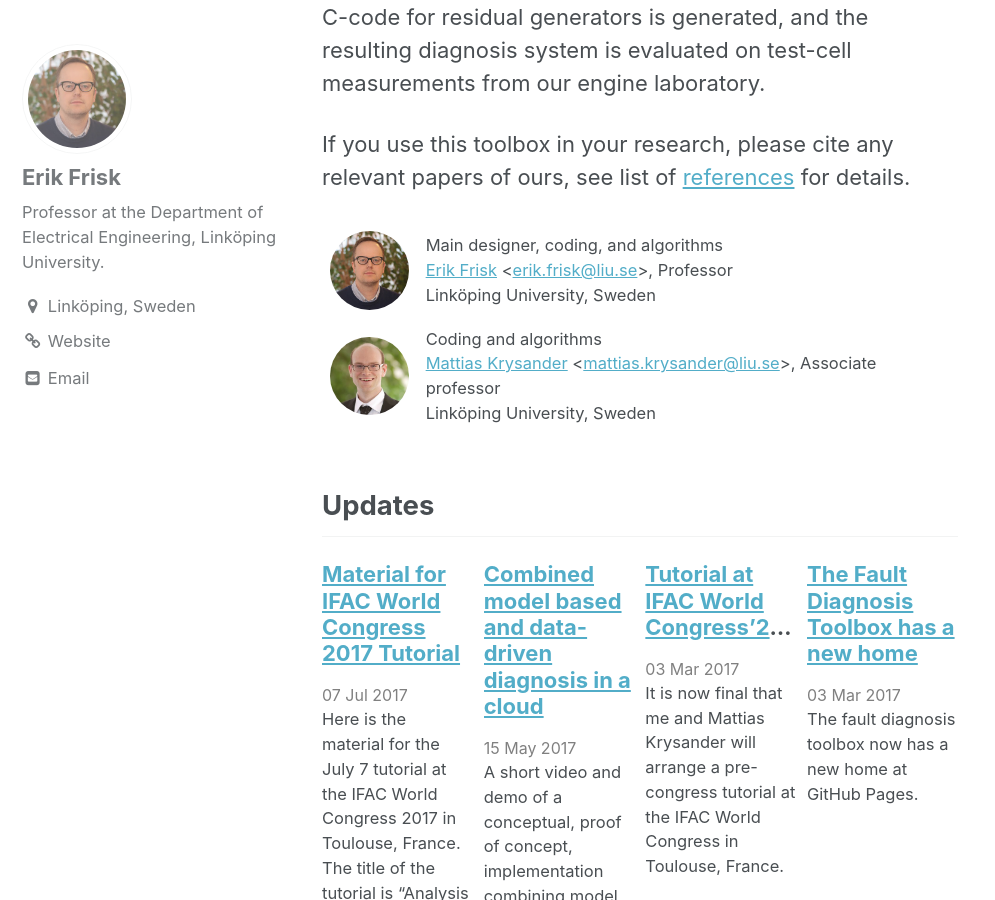
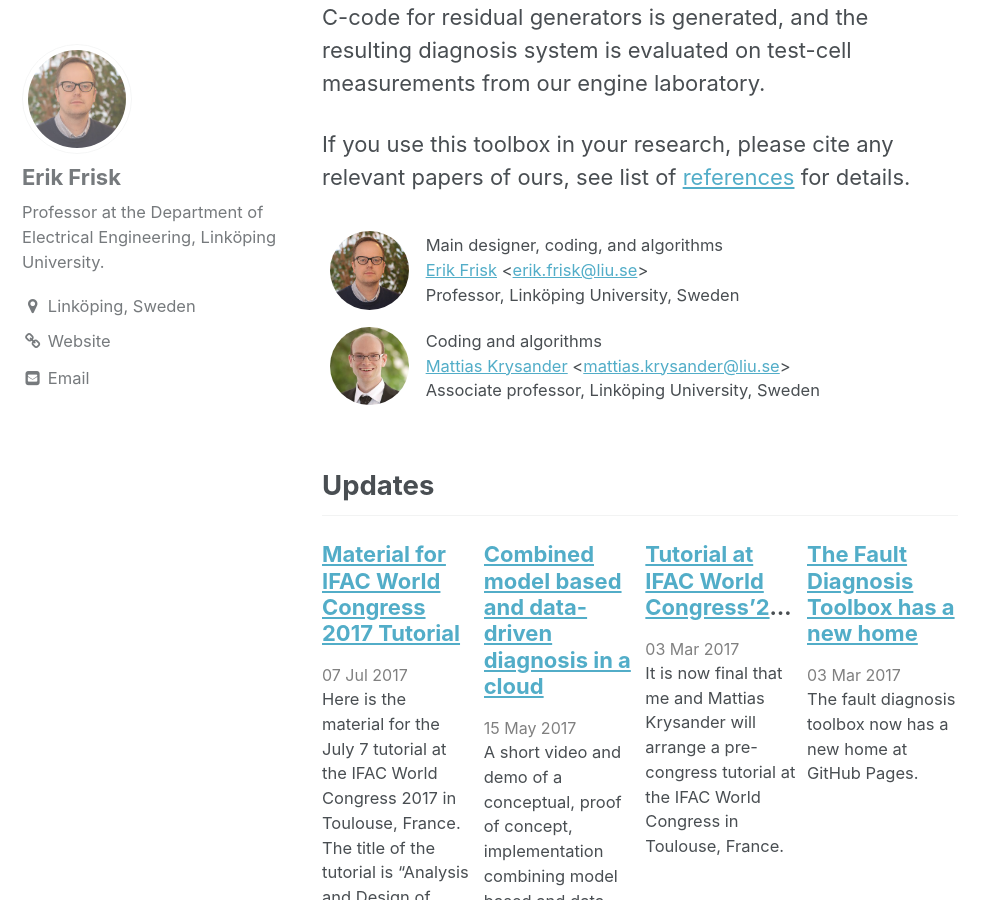
Before and after one commit to faultdiagnosistoolbox/faultdiagnosistoolbox.github.io, a Jekyll site: the page built from index.html, in a window 1280 px wide and 900 px high, scrolled down 897 px. Shown: the whole window, without its empty margins (0-995 px from the left). Built offline with Jekyll 4.4.1, drawn with Linux system fonts in a browser that asks for light colours; the list of posts is cut into pages by our own code.

Commit message:
Uppdaterade förstasidan

```diff
--- a/index.html
+++ b/index.html
@@ -38,17 +38,15 @@ header:
     <tr>
       <td width="15%"><img style="border-radius: 50%;" alt="Erik Frisk" src="/assets/images/erik_frisk.jpg" width="100%" height="100%"/></td>
       <td> Main designer, coding, and algorithms<br>
-        <a href="http://users.isy.liu.se/fs/frisk/">Erik Frisk</a> <<a href="mailto:erik.frisk@liu.se">erik.frisk@liu.se</a>>,
-        Professor<br>
-        Linköping University, Sweden
+        <a href="http://users.isy.liu.se/fs/frisk/">Erik Frisk</a> <<a href="mailto:erik.frisk@liu.se">erik.frisk@liu.se</a>><br>
+        Professor, Linköping University, Sweden
         </td>
         <tr>
       <tr>
         <td width="15%"><img style="border-radius: 50%;" alt="Mattias Krysander" src="/assets/images/mattias_krysander.png" width="100%" height="100%"/></td>
         <td> Coding and algorithms<br>
-          <a href="http://users.isy.liu.se/fs/matkr/">Mattias Krysander</a> <<a href="mailto:mattias.krysander@liu.se">mattias.krysander@liu.se</a>>,
-          Associate professor<br>
-          Linköping University, Sweden
+          <a href="http://users.isy.liu.se/fs/matkr/">Mattias Krysander</a> <<a href="mailto:mattias.krysander@liu.se">mattias.krysander@liu.se</a>><br>
+          Associate professor, Linköping University, Sweden
         </td>
     </tr>
   </table>
```
